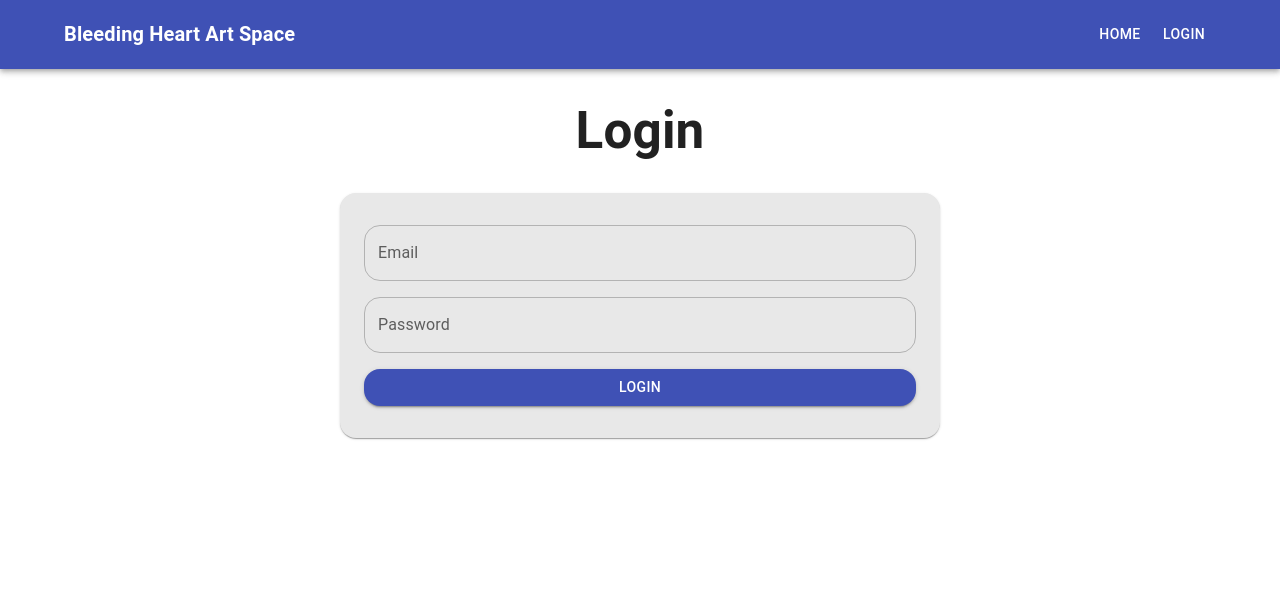
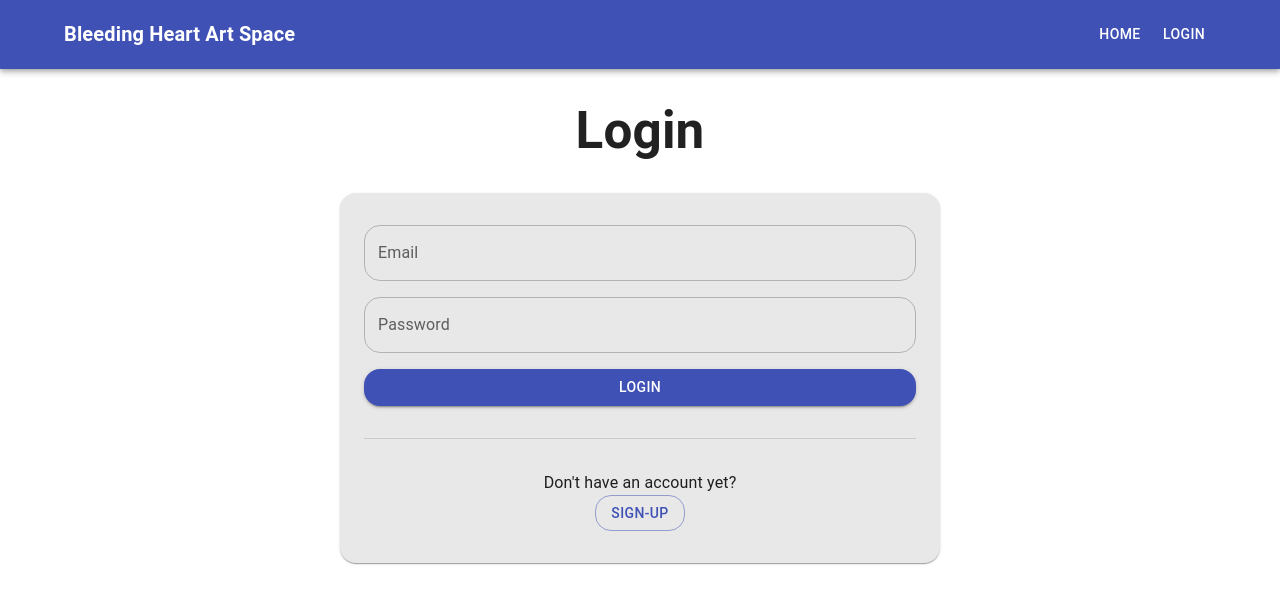
Before and after one commit to UAlberta-CMPUT401/f24project-Bleeding-Heart-Art-Space, a React (Vite) app in the folder frontend/: page /login in a window 1280 px wide. Shown: the top 604 px of the page. Built offline with nearby package versions, Linux system fonts and the light colour scheme.

Commit message:
feat: login page ui

```diff
--- a/frontend/src/app/pages/Login.tsx
+++ b/frontend/src/app/pages/Login.tsx
@@ -1,5 +1,5 @@
 import React from "react";
-import { Button, Container, TextField } from "@mui/material";
+import { Button, Container, Divider, TextField } from "@mui/material";
 import styles from './Login.module.css';
 import TopBar from "../../components/layout/topBar";
 
@@ -40,6 +40,18 @@ const Login: React.FC = () => {
             Login
           </Button>
         </form>
+        <Divider
+          sx={{
+            marginY: '2rem',
+          }}
+        ></Divider>
+        <div>Don't have an account yet?</div>
+        <Button
+          variant="outlined"
+          href="/signup"
+        >
+          Sign-up
+        </Button>
       </Container>
     </TopBar>
   );
--- /dev/null
+++ b/frontend/src/app/pages/Signup.tsx
@@ -0,0 +1,12 @@
+import React from "react";
+import TopBar from "../../components/layout/topBar";
+
+const Signup: React.FC = () => {
+  return (
+    <TopBar>
+      <h1>Sign-up</h1>
+    </TopBar>
+  );
+}
+
+export default Signup;
--- a/frontend/src/app/router.tsx
+++ b/frontend/src/app/router.tsx
@@ -3,6 +3,7 @@ import { Route, Routes } from "react-router-dom";
 import Home from "./pages/Home";
 import Dashboard from "./pages/Dashboard";
 import Login from "./pages/Login";
+import Signup from "./pages/Signup";
 
 const Router: React.FC = () => {
   return (
@@ -10,6 +11,7 @@ const Router: React.FC = () => {
       <Route path="/" element={<Home />} />
       <Route path="/dashboard" element={<Dashboard />} />
       <Route path="/login" element={<Login />} />
+      <Route path="/signup" element={<Signup />} />
     </Routes>
   );
 }
```
